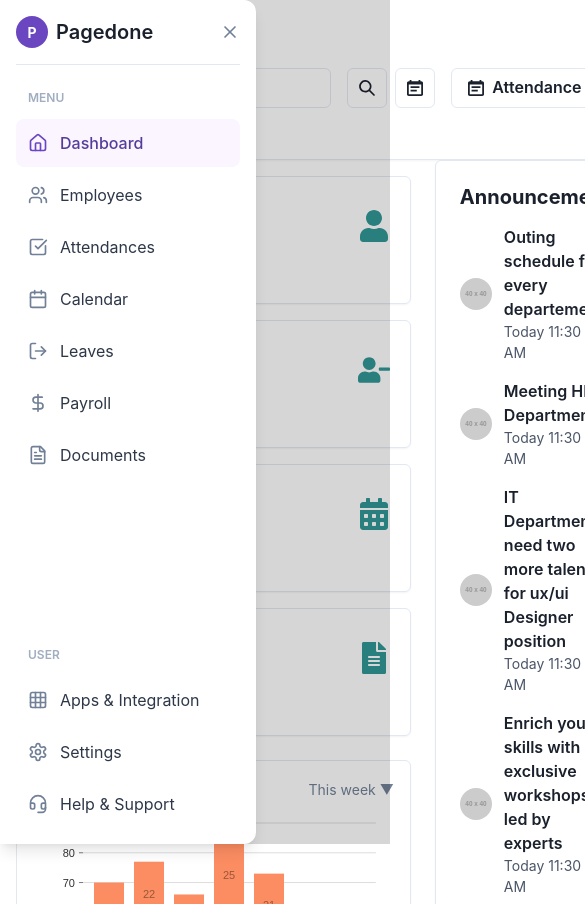
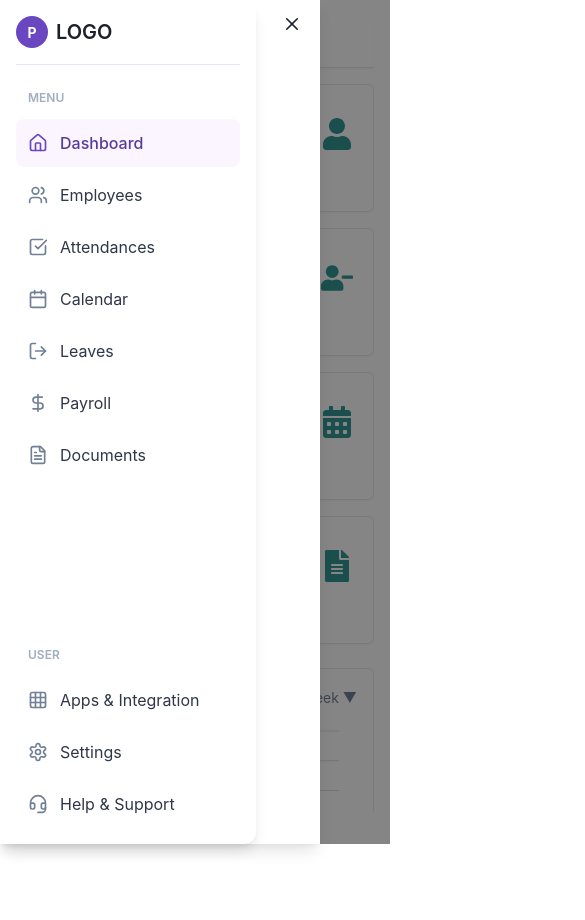
Before and after one commit to Markjonel02/human-resource-information-system, a React (Vite) app in the folder Frontend/: page /calendar in a window 390 px wide. Both pictures are taken after a click on the button 36 px from the left and 36 px from the top of the page. Shown: the top 920 px of the page, 585 px wide, since content can reach past the window. After the commit the page ends 844 px from the top, so only its background shows below. Built offline with nearby package versions, Linux system fonts and the light colour scheme.

Commit message:
working responsiveness for app

```diff
--- a/Frontend/src/App.jsx
+++ b/Frontend/src/App.jsx
@@ -31,14 +31,21 @@ const App = () => {
                 },
               }}
             >
-              <Flex direction="row" align="flex-start" gap={6}>
-                {/* Left-side Employee Tracker */}
-                <Box w={{ base: "50%", md: "800px" }}>
+              <Flex
+                direction={{ base: "column", lg: "row" }}
+                align="flex-start"
+                gap={6}
+              >
+                {/* Employee Tracker always comes first */}
+                <Box w={{ base: "100%", md: "75%" }}>
                   <EmployeeTracker />
                 </Box>
 
-                {/* Right-side content fills remaining space */}
-                <Box flex="1">
+                {/* Right-side content */}
+                <Box
+                  width={{ base: "100%", md: "30%" }}
+                  mt={{ base: 4, lg: 4 }}
+                >
                   <Announcements />
                   <Box mt={4}>
                     <UpcomingSchcedule />
--- a/Frontend/src/components/Announcements.jsx
+++ b/Frontend/src/components/Announcements.jsx
@@ -57,7 +57,7 @@ const Announcements = () => {
       borderColor={borderColor}
       rounded="md"
       bg={cardBg}
-      width={{ base: "60%", md: "100%" }} // Responsive width
+  // Responsive width
     >
       <Flex mb={4} alignItems="center">
         <Heading as="h2" size="md" color={textColor}>
--- a/Frontend/src/components/SideNavigation.jsx
+++ b/Frontend/src/components/SideNavigation.jsx
@@ -8,6 +8,11 @@ import {
   HStack,
   Spacer,
   useColorModeValue,
+  useDisclosure,
+  Drawer,
+  DrawerOverlay,
+  DrawerContent,
+  DrawerCloseButton,
   IconButton,
   useBreakpointValue,
 } from "@chakra-ui/react";
@@ -25,24 +30,20 @@ import {
   ChevronLeft,
   ChevronRight,
   Menu as MenuIcon,
-  X, // For the mobile close icon
 } from "lucide-react";
 
 const SideNavigation = () => {
-  // State for desktop collapse
   const [isCollapsed, setIsCollapsed] = useState(false);
-  // State for mobile sidebar open/close
-  const [isMobileSidebarOpen, setIsMobileSidebarOpen] = useState(false);
+  const { isOpen, onOpen, onClose } = useDisclosure();
 
-  // Detect screen size (true if mobile, md breakpoint and below)
+  // Detect screen size (true if mobile)
   const isMobile = useBreakpointValue({ base: true, md: false });
 
-  // Effect to manage collapse state based on screen size
+  // Reset collapse on mobile, but allow collapse on desktop
   useEffect(() => {
     if (isMobile) {
-      setIsCollapsed(false); // Force expanded on mobile for the mobile sidebar content
+      setIsCollapsed(false); // force expanded on mobile
     }
-    // No need to set isMobileSidebarOpen here, it's controlled by the hamburger icon
   }, [isMobile]);
 
   const menuItems = [
@@ -64,27 +65,16 @@ const SideNavigation = () => {
   const activeBg = useColorModeValue("purple.50", "purple.900");
   const activeColor = useColorModeValue("purple.700", "purple.300");
 
-  // Helper component for section labels
-  const SectionLabel = ({ label, isSidebarCollapsed }) => (
-    <Text
-      fontSize="xs"
-      fontWeight="semibold"
-      color="gray.400"
-      textTransform="uppercase"
-      mb="3"
-      pl="3" // Always left aligned
-      textAlign={isSidebarCollapsed ? "center" : "left"} // Center label when collapsed
-    >
-      {isSidebarCollapsed ? label.charAt(0) : label}{" "}
-      {/* Show first letter when collapsed */}
-    </Text>
-  );
+  const SidebarContent = ({ forceExpanded = false }) => {
+    const collapsed = forceExpanded ? false : isCollapsed;
 
-  // Reusable Sidebar content JSX
-  const SidebarContent = ({ currentCollapsedState, onCloseMobile }) => {
     return (
       <Box
-        w={currentCollapsedState ? "20" : "64"}
+        position="sticky"
+        top="0"
+        left="0"
+        zIndex="1000"
+        w={collapsed ? "20" : "64"}
         h="100vh"
         bg="white"
         p="4"
@@ -92,17 +82,18 @@ const SideNavigation = () => {
         borderRightRadius="xl"
         display="flex"
         flexDirection="column"
+        transition="width 0.2s ease"
       >
         {/* Header */}
         <Flex
           align="center"
-          justify={currentCollapsedState ? "center" : "space-between"}
+          justify={collapsed ? "center" : "space-between"}
           pb="4"
           borderBottom="1px"
           borderColor="gray.200"
           mb="6"
         >
-          {!currentCollapsedState ? (
+          {!collapsed ? (
             <HStack spacing="2">
               <Flex
                 w="8"
@@ -118,7 +109,7 @@ const SideNavigation = () => {
                 P
               </Flex>
               <Text fontSize="xl" fontWeight="semibold" color="gray.800">
-                Pagedone
+                LOGO
               </Text>
             </HStack>
           ) : (
@@ -137,36 +128,34 @@ const SideNavigation = () => {
             </Flex>
           )}
 
-          {/* Toggle button for desktop, Close button for mobile */}
-          {isMobile ? (
+          {/* Collapse button: only visible on desktop */}
+          {!isMobile && (
             <Icon
-              as={X}
-              w={5}
-              h={5}
-              color="gray.500"
-              cursor="pointer"
-              onClick={onCloseMobile}
-              ml="auto"
-            />
-          ) : (
-            <Icon
-              as={currentCollapsedState ? ChevronRight : ChevronLeft}
+              as={collapsed ? ChevronRight : ChevronLeft}
               w={5}
               h={5}
               color="gray.500"
               cursor="pointer"
               onClick={() => setIsCollapsed(!isCollapsed)}
-              ml={currentCollapsedState ? "auto" : "0"}
+              ml={collapsed ? "auto" : "0"}
             />
           )}
         </Flex>
 
         {/* MENU Section */}
         <Box mb="8">
-          <SectionLabel
-            label="Menu"
-            isSidebarCollapsed={currentCollapsedState}
-          />
+          {!collapsed && (
+            <Text
+              fontSize="xs"
+              fontWeight="semibold"
+              color="gray.400"
+              textTransform="uppercase"
+              px="3"
+              mb="3"
+            >
+              MENU
+            </Text>
+          )}
           <VStack spacing="1" align="stretch">
             {menuItems.map((item, idx) => (
               <Flex
@@ -181,16 +170,16 @@ const SideNavigation = () => {
                 fontWeight={item.active ? "medium" : "normal"}
                 _hover={{ bg: useColorModeValue("gray.50", "gray.700") }}
                 transition="all 0.2s"
-                justifyContent={currentCollapsedState ? "center" : "flex-start"}
+                justifyContent={collapsed ? "center" : "flex-start"}
               >
                 <Icon
                   as={item.icon}
                   w={5}
                   h={5}
-                  mr={currentCollapsedState ? "0" : "3"}
+                  mr={collapsed ? "0" : "3"}
                   color={item.active ? "purple.600" : "gray.500"}
                 />
-                {!currentCollapsedState && <Text>{item.label}</Text>}
+                {!collapsed && <Text>{item.label}</Text>}
               </Flex>
             ))}
           </VStack>
@@ -200,10 +189,18 @@ const SideNavigation = () => {
 
         {/* USER Section */}
         <Box mt="auto">
-          <SectionLabel
-            label="User"
-            isSidebarCollapsed={currentCollapsedState}
-          />
+          {!collapsed && (
+            <Text
+              fontSize="xs"
+              fontWeight="semibold"
+              color="gray.400"
+              textTransform="uppercase"
+              px="3"
+              mb="3"
+            >
+              USER
+            </Text>
+          )}
           <VStack spacing="1" align="stretch">
             {userItems.map((item, idx) => (
               <Flex
@@ -216,16 +213,16 @@ const SideNavigation = () => {
                 color="gray.700"
                 _hover={{ bg: useColorModeValue("gray.50", "gray.700") }}
                 transition="all 0.2s"
-                justifyContent={currentCollapsedState ? "center" : "flex-start"}
+                justifyContent={collapsed ? "center" : "flex-start"}
               >
                 <Icon
                   as={item.icon}
                   w={5}
                   h={5}
-                  mr={currentCollapsedState ? "0" : "3"}
+                  mr={collapsed ? "0" : "3"}
                   color="gray.500"
                 />
-                {!currentCollapsedState && <Text>{item.label}</Text>}
+                {!collapsed && <Text>{item.label}</Text>}
               </Flex>
             ))}
           </VStack>
@@ -235,56 +232,33 @@ const SideNavigation = () => {
   };
 
   return (
-    <Box position="relative" minH="100vh" display="flex" width="100%">
-      {" "}
-      {/* This Box will be the relative parent for absolute positioning */}
-      {/* Hamburger menu for mobile, only visible when sidebar is NOT open */}
-      {isMobile && !isMobileSidebarOpen && (
-        <IconButton
-          icon={<MenuIcon />}
-          aria-label="Open Menu"
-          onClick={() => setIsMobileSidebarOpen(true)}
-          position="fixed" // Keep burger fixed so it's always accessible
-          top="4"
-          left="4"
-          zIndex="1001" // Higher than sidebar and overlay
-          variant="outline"
-          rounded="md"
-          shadow="md"
-        />
-      )}
-      {/* Mobile Sidebar (absolute positioned) */}
-      {isMobile && (
-        <Box
-          position="absolute"
-          top="0"
-          left={isMobileSidebarOpen ? "0" : "-64"} // Slide in/out
-          zIndex="1000"
-          transition="left 0.2s ease-in-out"
-          display={isMobileSidebarOpen ? "block" : "none"} // Hide when closed to prevent interaction
-        >
-          <SidebarContent
-            currentCollapsedState={false}
-            onCloseMobile={() => setIsMobileSidebarOpen(false)}
+    <>
+      {/* Hamburger menu for mobile - hidden when drawer is open */}
+      {isMobile && !isOpen && (
+        <Box p="4" position="absolute" top="0" bg="white" zIndex="999">
+          <IconButton
+            icon={<MenuIcon />}
+            aria-label="Open Menu"
+            onClick={onOpen}
+            variant="outline"
           />
         </Box>
       )}
-      {/* Mobile Overlay */}
-      {isMobile && isMobileSidebarOpen && (
-        <Box
-          position="fixed" // Overlay should be fixed to cover the entire viewport
-          top="0"
-          left="0"
-          right="0"
-          bottom="0"
-          bg="blackAlpha.300"
-          zIndex="999" // Between burger and sidebar
-          onClick={() => setIsMobileSidebarOpen(false)}
-        />
+
+      {/* Drawer on mobile (force expanded) */}
+      {isMobile ? (
+        <Drawer isOpen={isOpen} placement="left" onClose={onClose}>
+          <DrawerOverlay />
+          <DrawerContent>
+            <DrawerCloseButton />
+            <SidebarContent forceExpanded />
+          </DrawerContent>
+        </Drawer>
+      ) : (
+        // Always render SidebarContent on desktop, respect collapse state
+        <SidebarContent />
       )}
-      {/* Desktop Sidebar */}
-      {!isMobile && <SidebarContent currentCollapsedState={isCollapsed} />}
-    </Box>
+    </>
   );
 };
 
--- a/Frontend/src/components/TopNavigations.jsx
+++ b/Frontend/src/components/TopNavigations.jsx
@@ -10,6 +10,7 @@ import {
   IconButton,
   Spacer,
   useColorModeValue,
+  Tooltip, // Import Tooltip
 } from "@chakra-ui/react";
 import { SearchIcon, CalendarIcon } from "@chakra-ui/icons";
 import { FaPlus } from "react-icons/fa"; // Using react-icons for the plus icon
@@ -23,30 +24,48 @@ const TopNavigations = () => {
   return (
     <Box
       bg={bgColor}
-      px={6}
-      py={4}
+      px={{ base: 4, md: 6 }} // Less padding on mobile
+      py={{ base: 3, md: 4 }} // Less padding on mobile
       borderBottom="1px"
       borderColor="gray.200"
       boxShadow="sm"
     >
-      <Flex align="center">
+      <Flex
+        align="center"
+        justify={{ base: "center", md: "space-between" }} // Center on mobile, space-between on desktop
+        flexDirection={{ base: "column", md: "row" }} // Stack on mobile, row on desktop
+      >
         {/* Welcome Section */}
-        <Box>
-          <Text fontSize="xl" fontWeight="bold" color={textColor}>
+        <Box textAlign={{ base: "center", md: "left" }}>
+          {" "}
+          {/* Center text on mobile */}
+          <Text
+            fontSize={{ base: "lg", md: "xl" }}
+            fontWeight="bold"
+            color={textColor}
+          >
             Welcome back,{" "}
             <Text as="span" color="purple.600">
               Ronald
             </Text>
           </Text>
-          <Text fontSize="sm" color="gray.500">
+          <Text
+            fontSize="sm"
+            color="gray.500"
+            display={{ base: "none", md: "block" }}
+          >
+            {" "}
+            {/* Hide "Home" on mobile */}
             Home
           </Text>
         </Box>
 
-        <Spacer />
-
-        {/* Search and Buttons Section */}
-        <Flex align="center">
+        {/* Search and Buttons Section - Hidden on mobile */}
+        <Flex
+          align="center"
+          display={{ base: "none", md: "flex" }} // Hide on mobile, show on desktop
+          mt={{ base: 4, md: 0 }} // Add margin top on mobile if it were visible
+        >
           {/* Search Input */}
           <InputGroup width="200px" mr={4}>
             <InputLeftElement pointerEvents="none">
@@ -55,7 +74,8 @@ const TopNavigations = () => {
             <Input type="text" placeholder="Search..." borderRadius="md" />
           </InputGroup>
 
-          {/* Icon Buttons */}
+          {/* Icon Buttons with Tooltips */}
+          <Tooltip label="Search" aria-label="Search tooltip">
             <IconButton
               aria-label="Search"
               icon={<SearchIcon />}
@@ -63,6 +83,8 @@ const TopNavigations = () => {
               mr={2}
               borderRadius="md"
             />
+          </Tooltip>
+          <Tooltip label="Calendar" aria-label="Calendar tooltip">
             <IconButton
               aria-label="Calendar"
               icon={<CalendarIcon />}
@@ -70,6 +92,7 @@ const TopNavigations = () => {
               mr={4}
               borderRadius="md"
             />
+          </Tooltip>
 
           {/* Attendance Button */}
           <Button
@@ -82,7 +105,8 @@ const TopNavigations = () => {
             Attendance
           </Button>
 
-          {/* Add Employee Button */}
+          {/* Add Employee Button (Responsive) */}
+          <Tooltip label="Add Employee" aria-label="Add Employee tooltip">
             <Button
               leftIcon={<FaPlus />}
               bg={buttonBgColor}
@@ -90,8 +114,12 @@ const TopNavigations = () => {
               _hover={{ bg: buttonHoverBgColor }}
               borderRadius="md"
             >
+              {/* Text only visible on medium and larger screens */}
+              <Text as="span" display={{ base: "none", md: "inline" }}>
                 Add Employee
+              </Text>
             </Button>
+          </Tooltip>
         </Flex>
       </Flex>
     </Box>
--- a/Frontend/src/components/UpcomingSchcedule.jsx
+++ b/Frontend/src/components/UpcomingSchcedule.jsx
@@ -70,7 +70,7 @@ const UpcomingSchedule = () => {
       borderColor={borderColor}
       rounded="md"
       bg={cardBg}
-      width={{ base: "60%", md: "100%" }} // Responsive width
+      // Responsive width
     >
       <Flex mb={4} alignItems="center">
         <Heading as="h2" size="md" color={textColor}>
```
Lines whose indentation alone changed are shown as unchanged.
